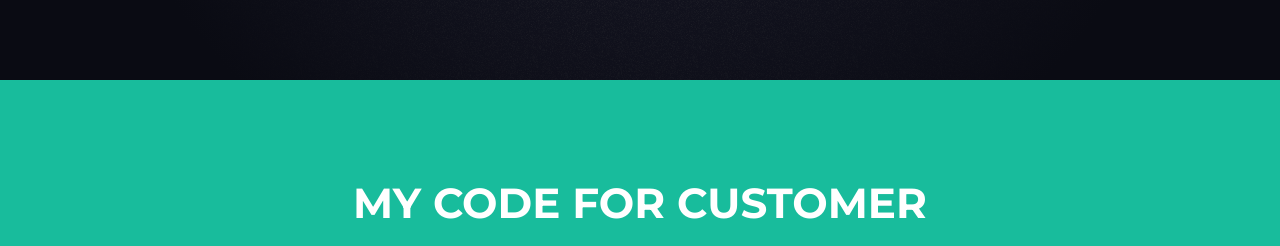
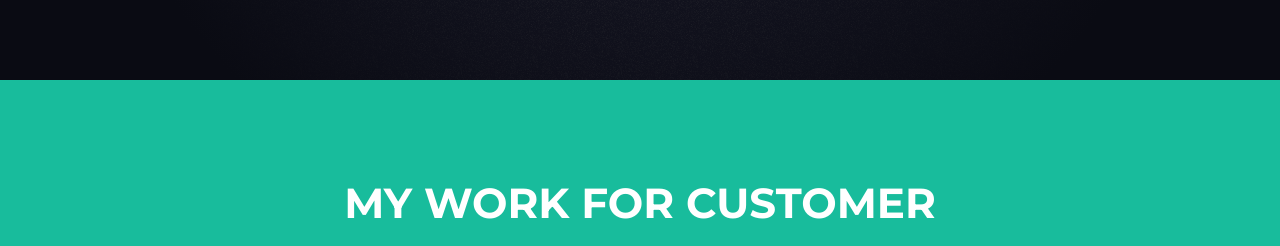
Before and after one commit to surajneupane55/my-portfolio, a website: page index.html in a window 1280 px wide. Shown: the part 706-952 px from the top of the page. Drawn offline with nearby package versions, Linux system fonts and the light colour scheme.

Commit message:
this is some changes

```diff
--- a/index.html
+++ b/index.html
@@ -97,7 +97,7 @@
         <div class="container">
             <div class="row">
                 <div class="col-lg-12 text-center">
-                    <h2>My code for customer</h2>
+                    <h2>My work for customer</h2>
                     <hr class="star-primary">
                 </div>
             </div>
```
